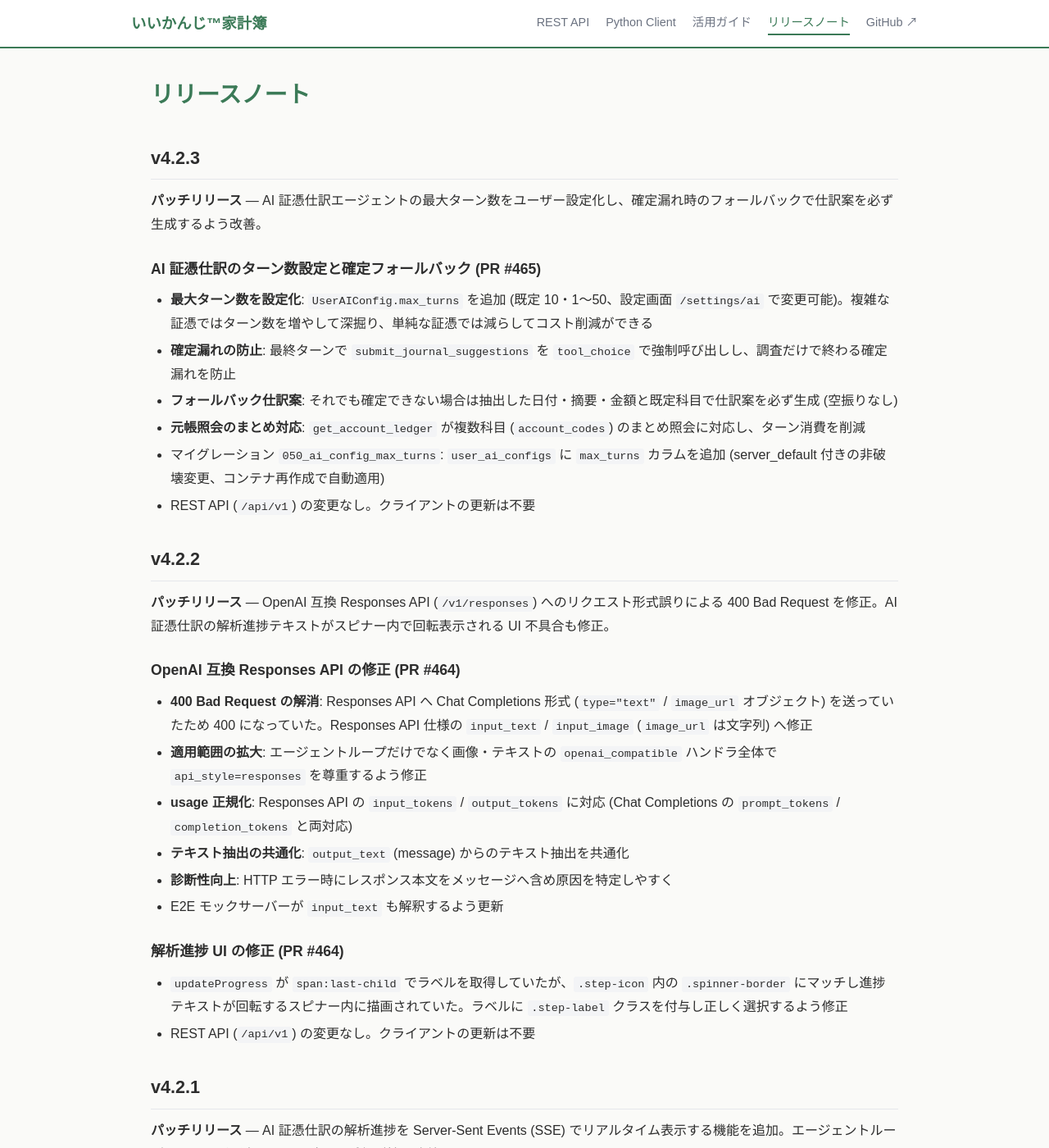
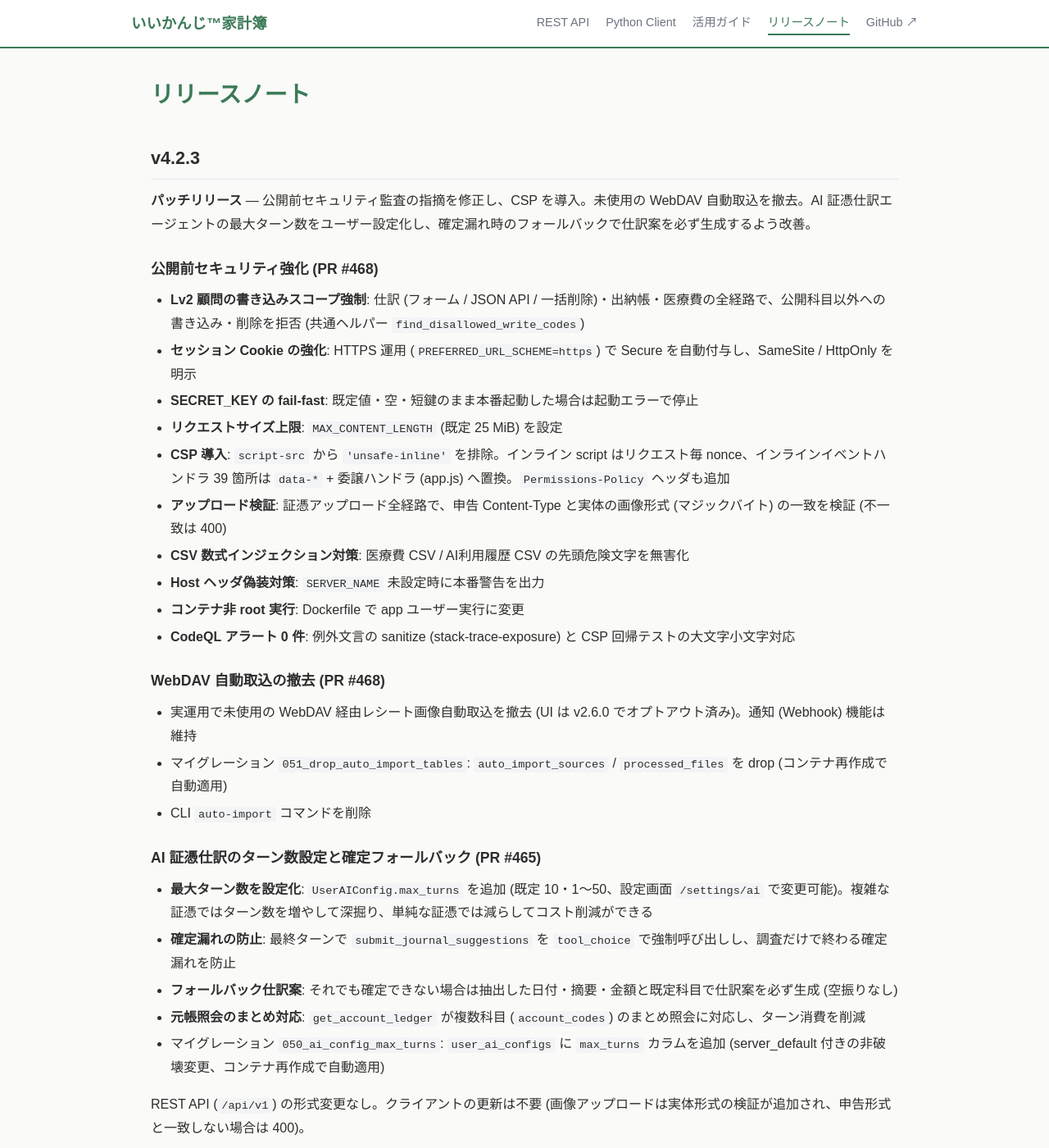
Before and after one commit to nananek/iikanji-kakeibo, a Jekyll site: the page built from docs/releases.md, in a window 1280 px wide and 1400 px high. Shown: the whole window at 82% size. Built offline with Jekyll 4.4.1, drawn with Linux system fonts in a browser that asks for light colours.

Commit message:
docs: v4.2.3 リリースノートにセキュリティ強化 (PR #468) を追記

```diff
--- a/docs/releases.md
+++ b/docs/releases.md
@@ -7,7 +7,26 @@
 
 ## v4.2.3
 
-**パッチリリース** — AI 証憑仕訳エージェントの最大ターン数をユーザー設定化し、確定漏れ時のフォールバックで仕訳案を必ず生成するよう改善。
+**パッチリリース** — 公開前セキュリティ監査の指摘を修正し、CSP を導入。未使用の WebDAV 自動取込を撤去。AI 証憑仕訳エージェントの最大ターン数をユーザー設定化し、確定漏れ時のフォールバックで仕訳案を必ず生成するよう改善。
+
+### 公開前セキュリティ強化 (PR #468)
+
+- **Lv2 顧問の書き込みスコープ強制**: 仕訳 (フォーム / JSON API / 一括削除)・出納帳・医療費の全経路で、公開科目以外への書き込み・削除を拒否 (共通ヘルパー `find_disallowed_write_codes`)
+- **セッション Cookie の強化**: HTTPS 運用 (`PREFERRED_URL_SCHEME=https`) で Secure を自動付与し、SameSite / HttpOnly を明示
+- **SECRET_KEY の fail-fast**: 既定値・空・短鍵のまま本番起動した場合は起動エラーで停止
+- **リクエストサイズ上限**: `MAX_CONTENT_LENGTH` (既定 25 MiB) を設定
+- **CSP 導入**: `script-src` から `'unsafe-inline'` を排除。インライン script はリクエスト毎 nonce、インラインイベントハンドラ 39 箇所は `data-*` + 委譲ハンドラ (app.js) へ置換。`Permissions-Policy` ヘッダも追加
+- **アップロード検証**: 証憑アップロード全経路で、申告 Content-Type と実体の画像形式 (マジックバイト) の一致を検証 (不一致は 400)
+- **CSV 数式インジェクション対策**: 医療費 CSV / AI利用履歴 CSV の先頭危険文字を無害化
+- **Host ヘッダ偽装対策**: `SERVER_NAME` 未設定時に本番警告を出力
+- **コンテナ非 root 実行**: Dockerfile で app ユーザー実行に変更
+- **CodeQL アラート 0 件**: 例外文言の sanitize (stack-trace-exposure) と CSP 回帰テストの大文字小文字対応
+
+### WebDAV 自動取込の撤去 (PR #468)
+
+- 実運用で未使用の WebDAV 経由レシート画像自動取込を撤去 (UI は v2.6.0 でオプトアウト済み)。通知 (Webhook) 機能は維持
+- マイグレーション `051_drop_auto_import_tables`: `auto_import_sources` / `processed_files` を drop (コンテナ再作成で自動適用)
+- CLI `auto-import` コマンドを削除
 
 ### AI 証憑仕訳のターン数設定と確定フォールバック (PR #465)
 
@@ -16,7 +35,8 @@
 - **フォールバック仕訳案**: それでも確定できない場合は抽出した日付・摘要・金額と既定科目で仕訳案を必ず生成 (空振りなし)
 - **元帳照会のまとめ対応**: `get_account_ledger` が複数科目 (`account_codes`) のまとめ照会に対応し、ターン消費を削減
 - マイグレーション `050_ai_config_max_turns`: `user_ai_configs` に `max_turns` カラムを追加 (server_default 付きの非破壊変更、コンテナ再作成で自動適用)
-- REST API (`/api/v1`) の変更なし。クライアントの更新は不要
+
+REST API (`/api/v1`) の形式変更なし。クライアントの更新は不要 (画像アップロードは実体形式の検証が追加され、申告形式と一致しない場合は 400)。
 
 ## v4.2.2
 
```
